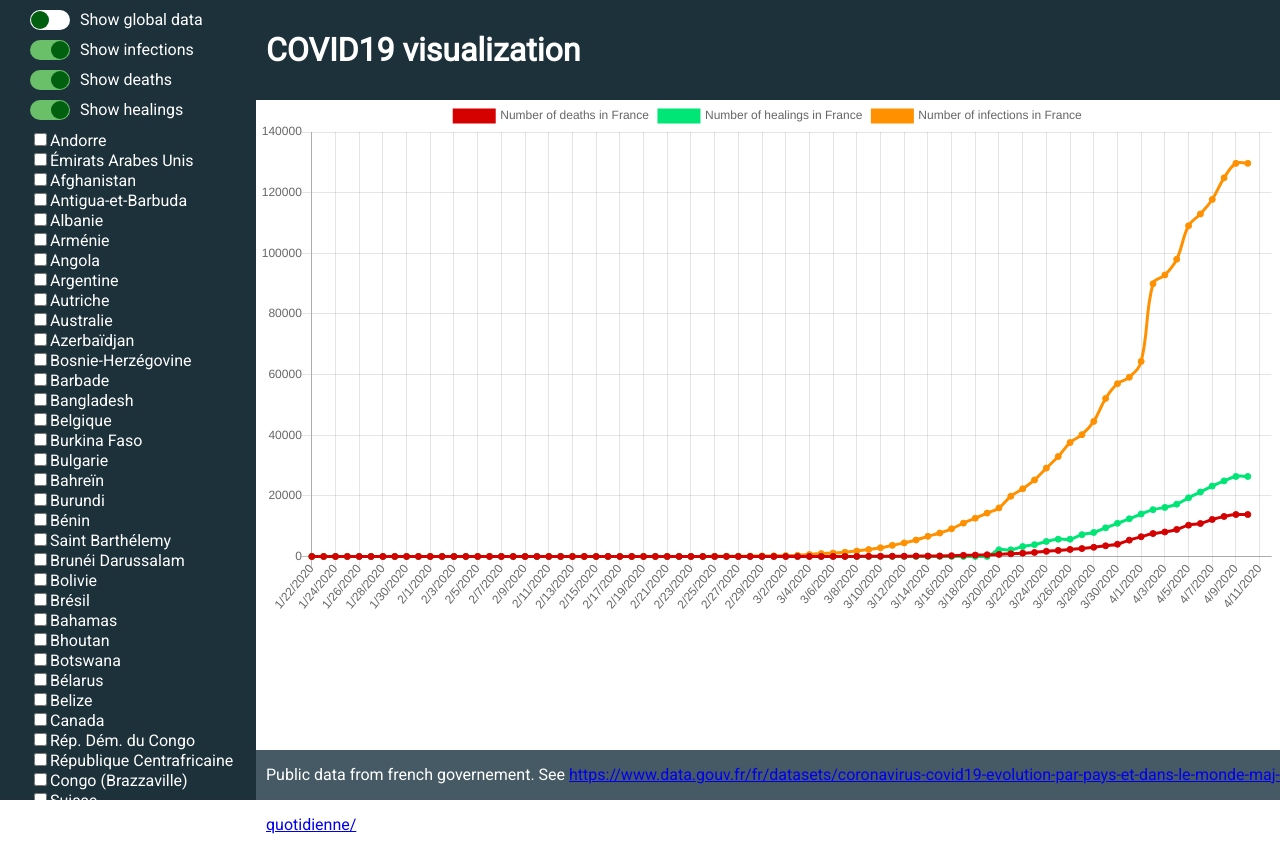
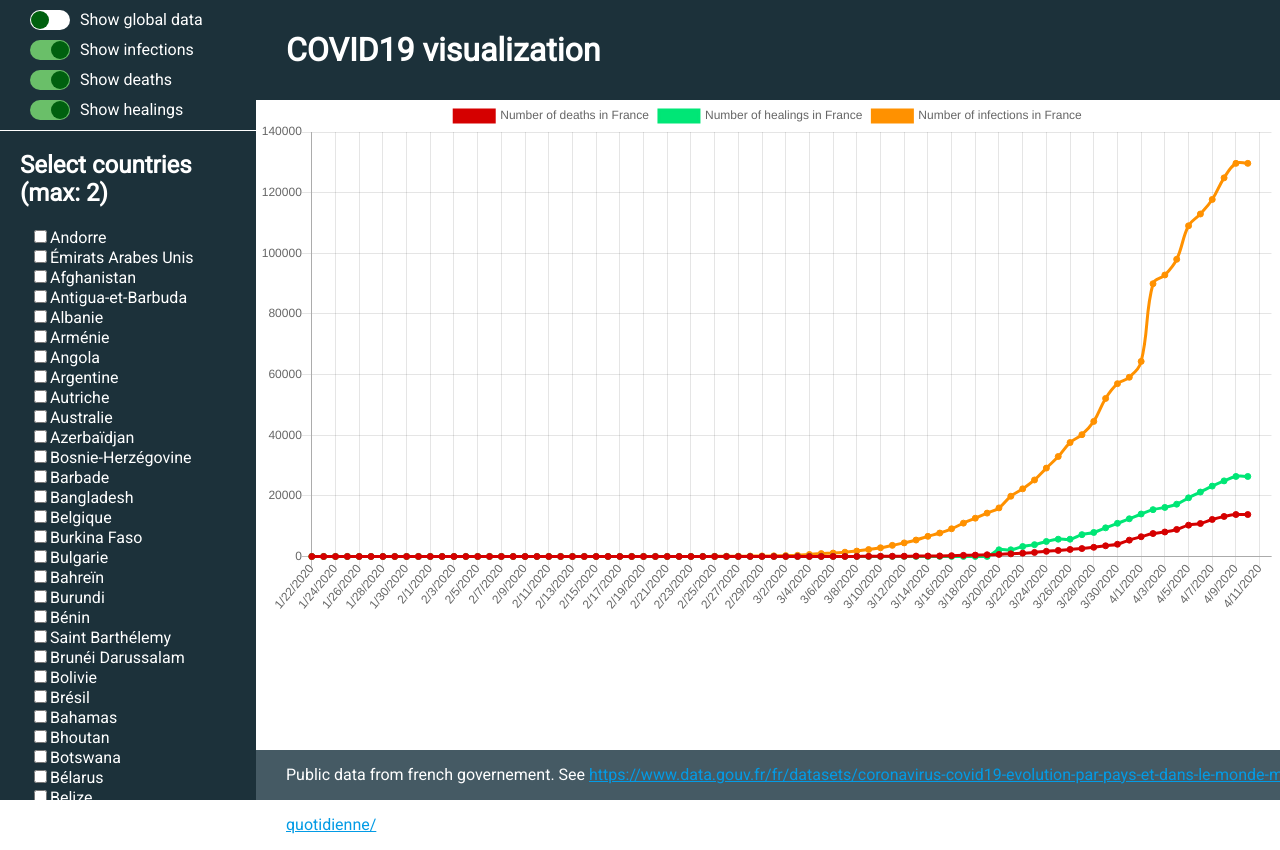
Before and after one commit to antoineprudhomme5/covid19-data-visualization, a plain HTML site: page index.html in a window 1280 px wide. Shown: the top 850 px of the page. Drawn offline with nearby package versions, Linux system fonts and the light colour scheme.

Commit message:
add some css

```diff
--- a/index.css
+++ b/index.css
@@ -7,6 +7,13 @@
   --secondary: #388e3c;
   --secondary-light: #6abf69;
   --secondary-dark: #00600f;
+}
+
+.separator {
+  margin-top: 10px;
+  margin-bottom: 10px;
+  border-bottom: 1px solid var(--color-light);
+  width: 100%;
 }
 
 body {
@@ -62,7 +69,7 @@ body,
   padding-left: 10px;
 }
 .right .top h1 {
-  margin: 0;
+  margin: 0 0 0 20px;
   line-height: 100px;
 }
 
@@ -74,7 +81,7 @@ body,
   background-color: var(--primary);
   color: var(--color-light);
   width: 80%;
-  padding-left: 10px;
+  padding-left: 30px;
 }
 
 .globalDataToggleBtnContainer {
@@ -104,3 +111,20 @@ ul {
   margin: 0;
   padding-left: 30px;
 }
+
+.countries_container h2 {
+  margin-left: 20px;
+}
+
+a:link {
+  color: #039be5;
+}
+a:visited {
+  color: #039be5;
+}
+a:hover {
+  color: #039be5;
+}
+a:active {
+  color: #039be5;
+}
--- a/index.html
+++ b/index.html
@@ -55,7 +55,9 @@
             </div>
           </div>
         </div>
-        <div>
+        <div class="separator"></div>
+        <div class="countries_container">
+          <h2>Select countries (max: 2)</h2>
           <ul id="countries"></ul>
         </div>
       </div>
```
